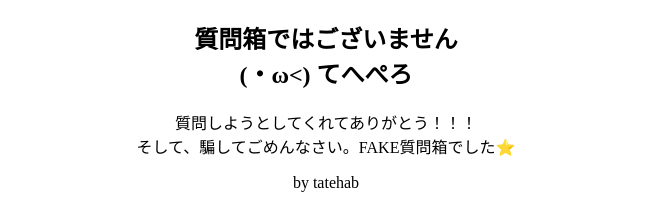
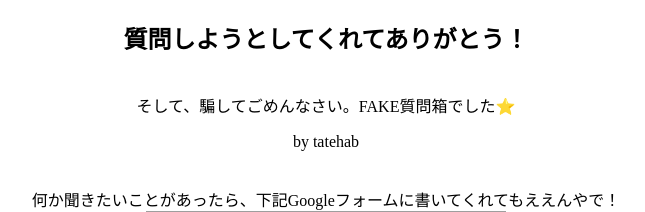
Before and after one commit to tatehab/fake_marshmallow, a plain HTML site: page index.html in a window 1280 px wide. Shown: the top 212 px of the page, without its empty margins (314-959 px from the left). Drawn offline with Linux system fonts and the light colour scheme; grey boxes are pictures that could not be loaded.

Commit message:
Update index.html

```diff
--- a/index.html
+++ b/index.html
@@ -14,8 +14,8 @@
 </head>
 <body>
   <center>
-<h2>質問箱ではございません<br>(・ω<) てへぺろ</h2>
-<p>質問しようとしてくれてありがとう！！！<br>そして、騙してごめんなさい。FAKE質問箱でした⭐️<br>
+<h2>質問しようとしてくれてありがとう！</h2>
+<p><br>そして、騙してごめんなさい。FAKE質問箱でした⭐️<br>
  <p>
 
  by tatehab<br>
```
